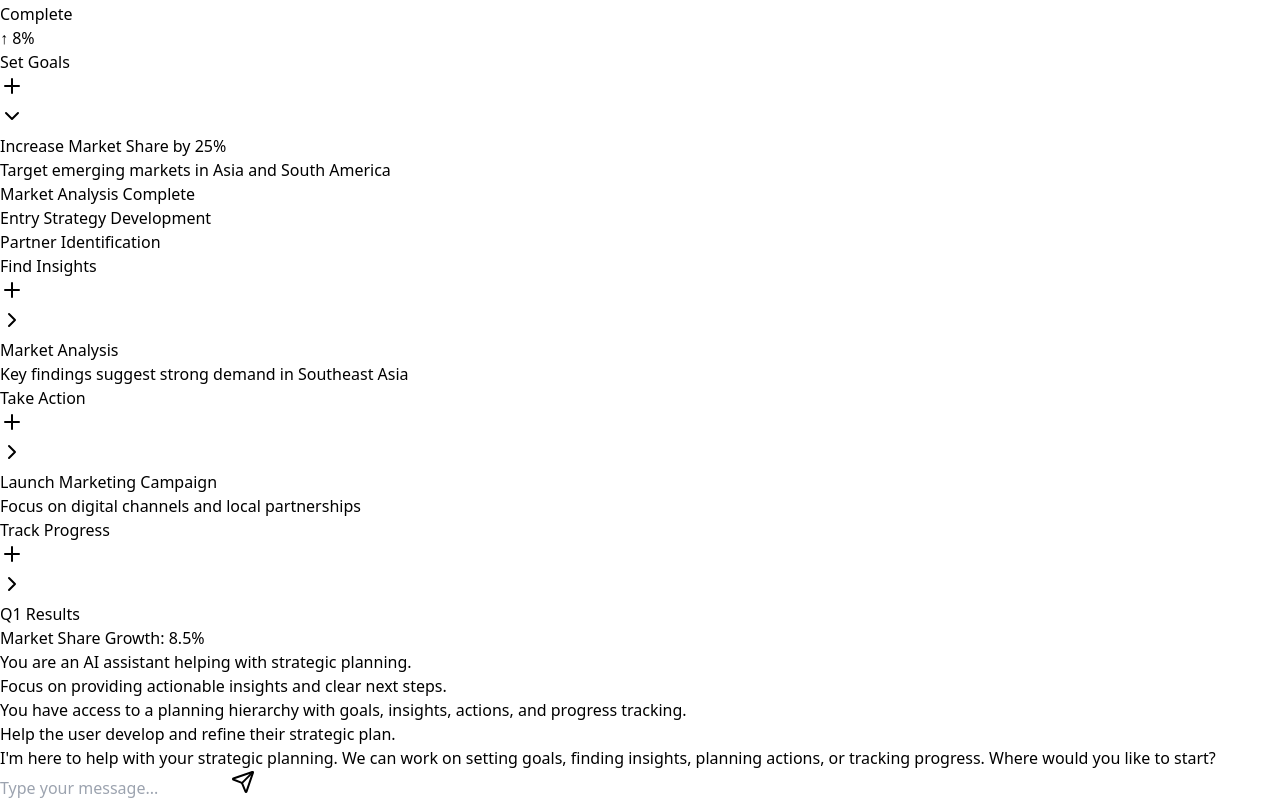
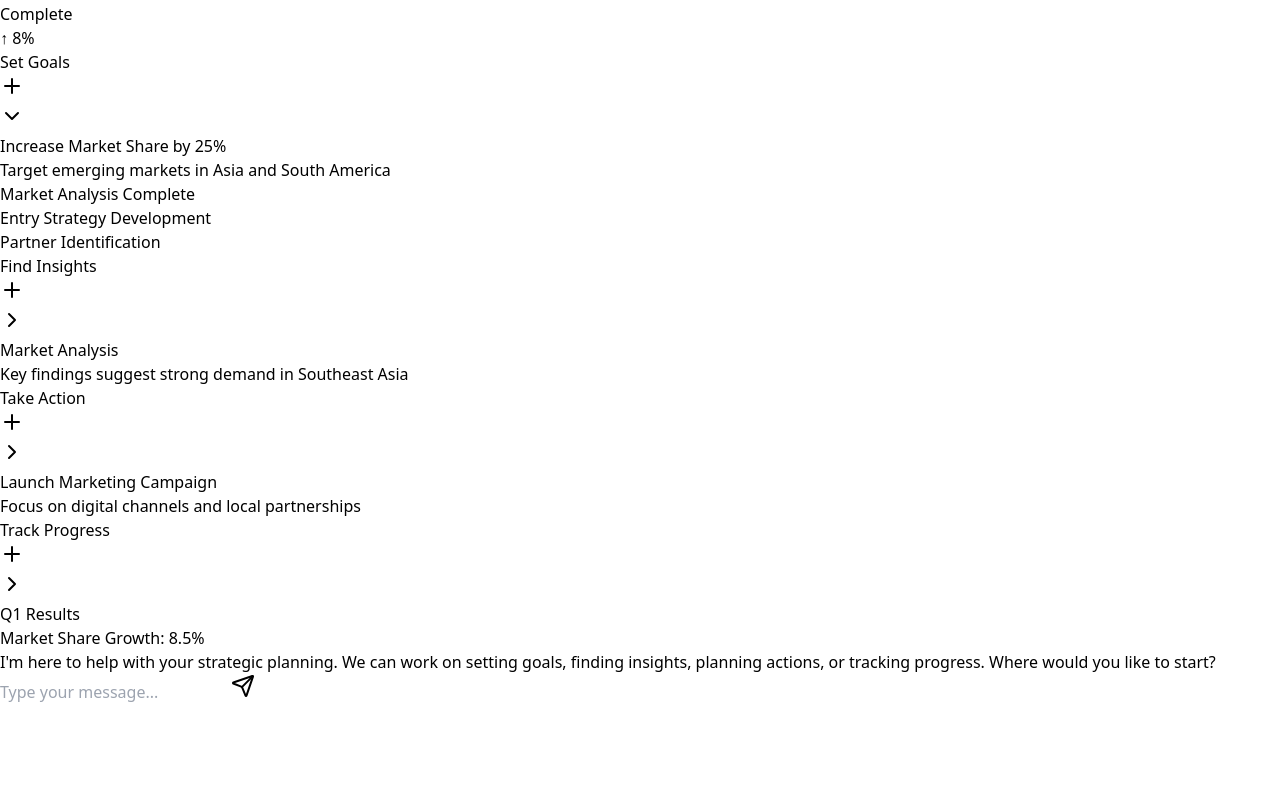
Before and after one commit to eisenzopf/contact-center, a Next.js app: page /dashboard/planner in a window 1280 px wide. Shown: the part 550-1350 px from the top of the page. After the commit the page ends 1254 px from the top, so only its background shows below. Built offline with nearby package versions, Linux system fonts and the light colour scheme.

Commit message:
Fixing chat interface

```diff
--- a/src/app/dashboard/planner/components/ChatInterface.tsx
+++ b/src/app/dashboard/planner/components/ChatInterface.tsx
@@ -37,10 +37,13 @@
           {isLoading && (
             <div className="flex justify-start">
               <div className="inline-block max-w-[80%] p-3 rounded-lg bg-[var(--card-background)] border border-[var(--card-border)]">
-                <div className="flex space-x-2">
-                  <div className="w-2 h-2 bg-gray-400 rounded-full animate-bounce" />
-                  <div className="w-2 h-2 bg-gray-400 rounded-full animate-bounce [animation-delay:0.2s]" />
-                  <div className="w-2 h-2 bg-gray-400 rounded-full animate-bounce [animation-delay:0.4s]" />
+                <div className="flex items-center space-x-3">
+                  <span className={`text-gray-500`}>Thinking</span>
+                  <div className="flex space-x-2">
+                    <div className="w-2 h-2 bg-gray-400 rounded-full animate-bounce" />
+                    <div className="w-2 h-2 bg-gray-400 rounded-full animate-bounce [animation-delay:0.2s]" />
+                    <div className="w-2 h-2 bg-gray-400 rounded-full animate-bounce [animation-delay:0.4s]" />
+                  </div>
                 </div>
               </div>
             </div>
--- a/src/app/dashboard/planner/page.tsx
+++ b/src/app/dashboard/planner/page.tsx
@@ -10,13 +10,6 @@
   const [hierarchy, setHierarchy] = useState(initialHierarchy);
   const [message, setMessage] = useState('');
   const [chat, setChat] = useState<ChatMessage[]>([
-    {
-      role: 'system',
-      content: `You are an AI assistant helping with strategic planning.
-      Focus on providing actionable insights and clear next steps.
-      You have access to a planning hierarchy with goals, insights, actions, and progress tracking.
-      Help the user develop and refine their strategic plan.`
-    },
     {
       role: 'assistant',
       content: "I'm here to help with your strategic planning. We can work on setting goals, finding insights, planning actions, or tracking progress. Where would you like to start?"
```
